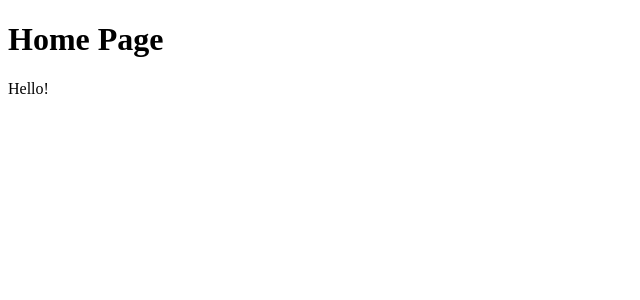
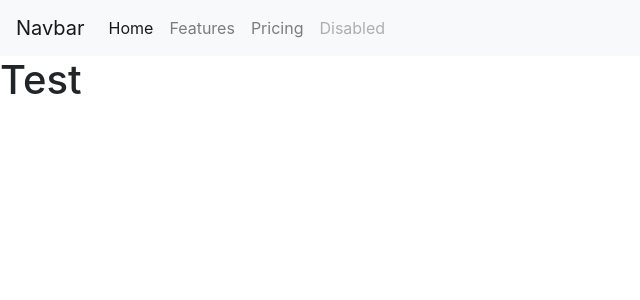
Before and after one commit to gitrlawton/python-website-flask, a Flask app: page / in a window 1280 px wide. Shown: the top 300 px of the page, without its empty margins (0-640 px from the left). Run offline with Flask 3, Linux system fonts and the light colour scheme.

Commit message:
Wrote base html template and added bootstrap nav bar. Created login form and login route for handling POST requests.

```diff
--- a/main.py
+++ b/main.py
@@ -1,12 +1,28 @@
 from flask import Flask
 from flask import redirect, url_for
-from flask import render_template
+from flask import render_template, request
 
 app = Flask(__name__)
 
 @app.route("/")
 def home():
     return render_template("index.html")
+
+@app.route("/login", methods=["POST", "GET"])
+def login():
+    # Check if themethod used was POST.
+    if request.method == "POST":
+        # If so, data was sent.  Extract the user's name from the form data.
+        user = request.form["nm"]
+        # Redirect page to the user route, passing it the user's name.
+        return redirect(url_for("user", usr=user))
+    else:
+        # Otherwise, it was a GET request so stay on login page.
+        return render_template("login.html")
+
+@app.route("/<usr>")
+def user(usr):
+    return f"<h1>{usr}</h1>"
 
 @app.route("/<name>")
 def user(name):
--- /dev/null
+++ b/templates/base.html
@@ -0,0 +1,36 @@
+<!doctype html>
+<html>
+    <head>
+        <link rel="stylesheet" href="https://cdn.jsdelivr.net/npm/bootstrap@4.3.1/dist/css/bootstrap.min.css" integrity="sha384-ggOyR0iXCbMQv3Xipma34MD+dH/1fQ784/j6cY/iJTQUOhcWr7x9JvoRxT2MZw1T" crossorigin="anonymous">
+        <title>{% block title %}{% endblock %}</title>
+    </head>
+    <body>
+        <nav class="navbar navbar-expand-lg navbar-light bg-light">
+            <a class="navbar-brand" href="#">Navbar</a>
+            <button class="navbar-toggler" type="button" data-toggle="collapse" data-target="#navbarNav" aria-controls="navbarNav" aria-expanded="false" aria-label="Toggle navigation">
+              <span class="navbar-toggler-icon"></span>
+            </button>
+            <div class="collapse navbar-collapse" id="navbarNav">
+              <ul class="navbar-nav">
+                <li class="nav-item active">
+                  <a class="nav-link" href="#">Home <span class="sr-only">(current)</span></a>
+                </li>
+                <li class="nav-item">
+                  <a class="nav-link" href="#">Features</a>
+                </li>
+                <li class="nav-item">
+                  <a class="nav-link" href="#">Pricing</a>
+                </li>
+                <li class="nav-item">
+                  <a class="nav-link disabled" href="#" tabindex="-1" aria-disabled="true">Disabled</a>
+                </li>
+              </ul>
+            </div>
+        </nav>
+        {% block content %}
+        {% endblock %}
+        <script src="https://code.jquery.com/jquery-3.3.1.slim.min.js" integrity="sha384-q8i/X+965DzO0rT7abK41JStQIAqVgRVzpbzo5smXKp4YfRvH+8abtTE1Pi6jizo" crossorigin="anonymous"></script>
+        <script src="https://cdn.jsdelivr.net/npm/popper.js@1.14.7/dist/umd/popper.min.js" integrity="sha384-UO2eT0CpHqdSJQ6hJty5KVphtPhzWj9WO1clHTMGa3JDZwrnQq4sF86dIHNDz0W1" crossorigin="anonymous"></script>
+        <script src="https://cdn.jsdelivr.net/npm/bootstrap@4.3.1/dist/js/bootstrap.min.js" integrity="sha384-JjSmVgyd0p3pXB1rRibZUAYoIIy6OrQ6VrjIEaFf/nJGzIxFDsf4x0xIM+B07jRM" crossorigin="anonymous"></script>
+    </body>
+</html>
--- a/templates/index.html
+++ b/templates/index.html
@@ -1,10 +1,7 @@
-<!doctype html>
-<html>
-    <head>
-        <title>Home Page</title>
-    </head>
-    <body>
-        <h1>Home Page</h1>
-        <p>Hello!</p>
-    </body>
-</html>
+{% extends "base.html" %}
+
+{% block title %}Home Page{% endblock %}
+
+{% block content %}
+<h1>Test</h1>
+{% endblock %}
```
Also changed, not shown: templates/login.html (added, +14 -0 lines).
